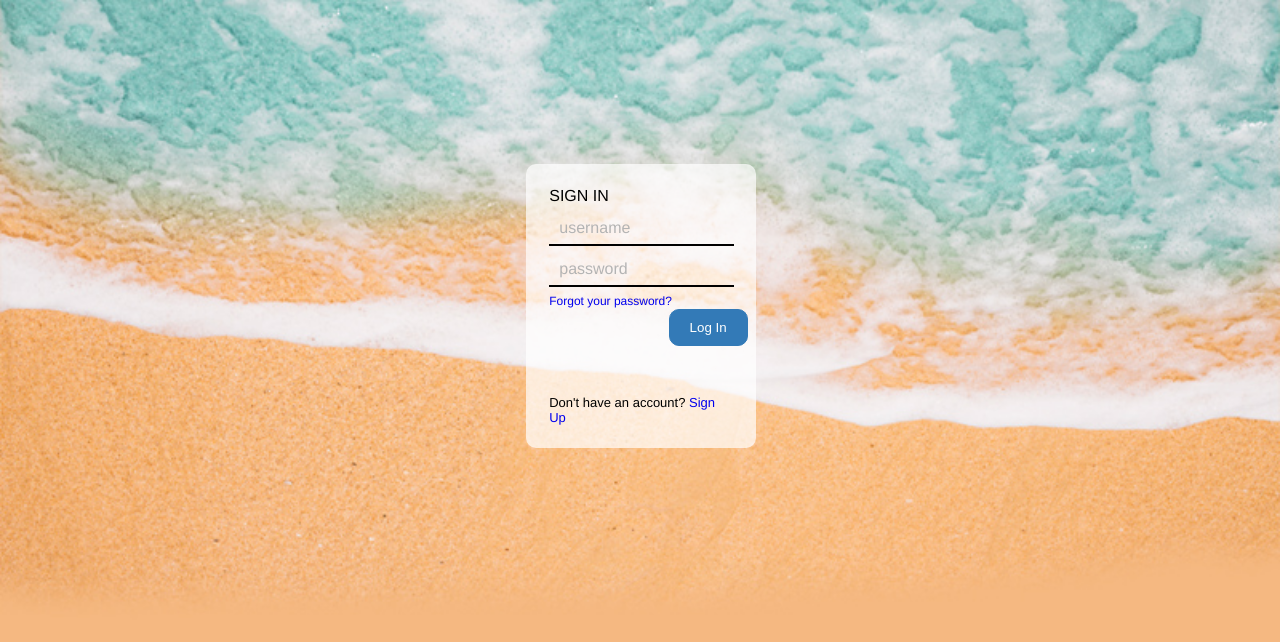
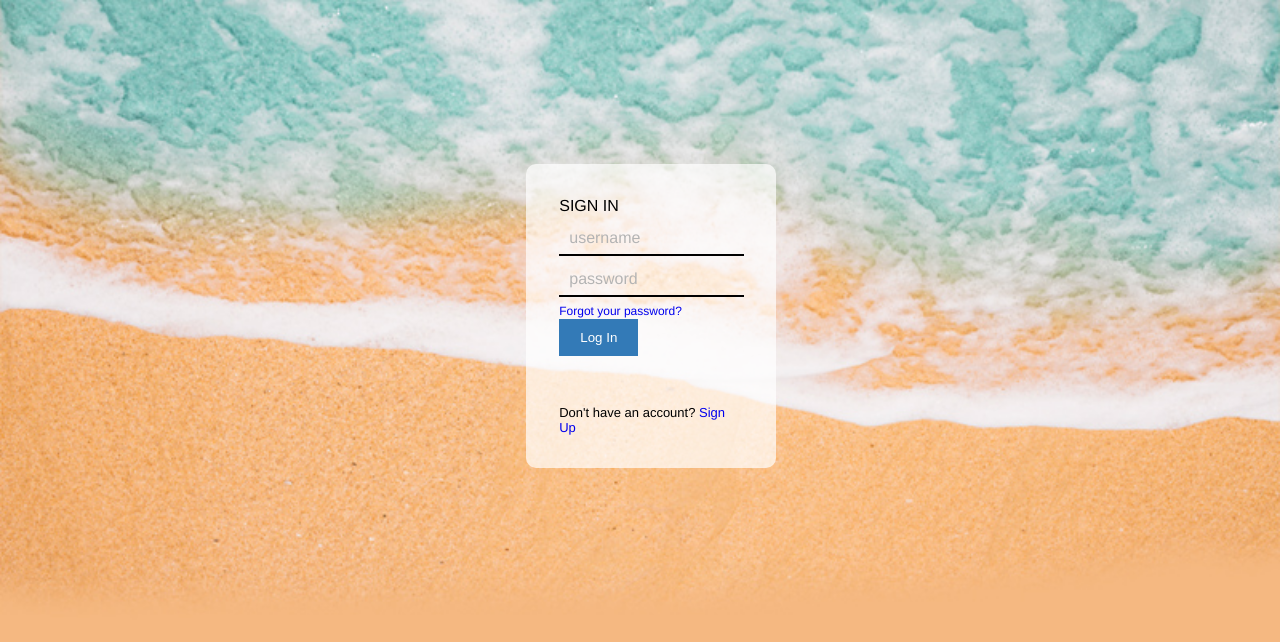
Before and after one commit to benhard123/Project-Praktikum-PWEB, a PHP site: page /login.html in a window 1280 px wide. Shown: the top 642 px of the page. Run offline with PHP 8.4, Linux system fonts and the light colour scheme.

Commit message:
mengubah padding content login

```diff
--- a/assets/stuff/tampilan_login.css
+++ b/assets/stuff/tampilan_login.css
@@ -20,7 +20,7 @@ a{
 .content{
 	margin-top: 17%;
 	background-color: rgba(255,255,255,0.7);
-	padding: 20px;
+	padding: 30px;
 	border-radius: 10px;
 }
 
@@ -47,6 +47,7 @@ a{
 }
 
 .tombol{
+	margin-left: 65%
 	border-radius: 10px;
 	border-style: solid;
 	border-color: #337AB7;
--- a/login.html
+++ b/login.html
@@ -30,7 +30,7 @@
 					<tr>
 						<td>
 							<a href="#" class="lupa">Forgot your password?</a>
-							<input type="submit" name="login" value="Log In" class="tombol" style="margin-left: 65%">
+							<input type="submit" name="login" value="Log In" class="tombol">
 						</td>
 					</tr>
 					<tr>
```
